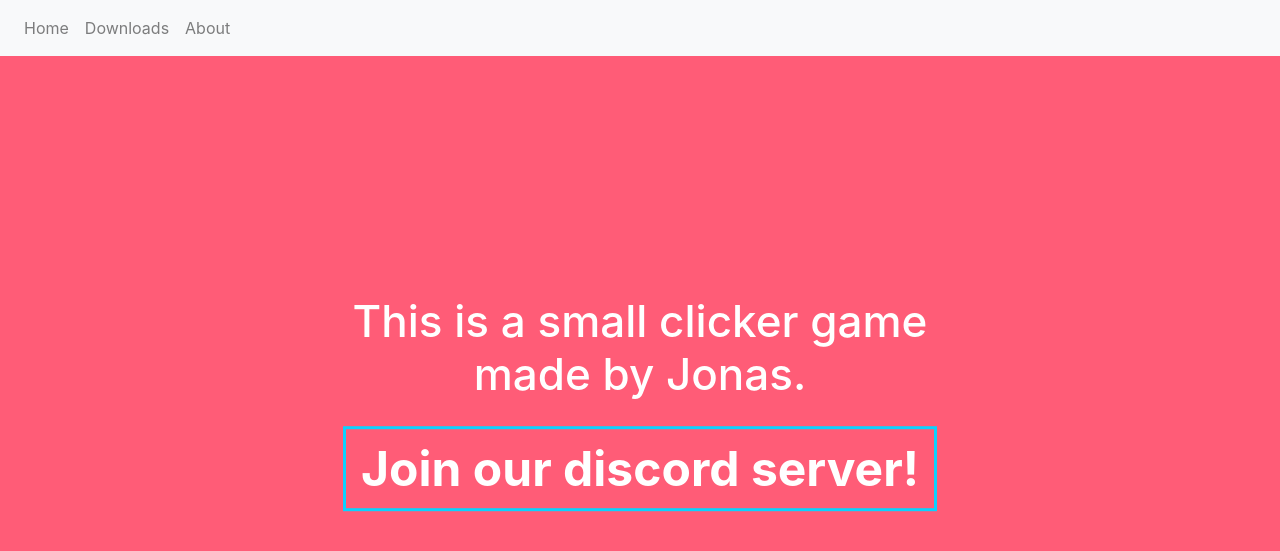
After one commit to Jonas69420/FlaskAppPython, a Flask app: page /about in a window 1280 px wide. The commit adds this page. Shown: the top 551 px of the page. Run offline with Flask 2, Linux system fonts and the light colour scheme; some libraries are stand-ins or nearby versions.

Commit message:
little stuffs

```diff
--- a/clicker.json
+++ b/clicker.json
@@ -1,7 +1,7 @@
 {
   "clicker": [
     {
-      "clicks": 7558
+      "clicks": 7659
     }
   ]
 }
--- a/main.py
+++ b/main.py
@@ -1,6 +1,4 @@
 from website import create_app
-
-isHome = True
 
 def main():
     # Create application
--- a/website/static/main.css
+++ b/website/static/main.css
@@ -5,8 +5,6 @@
 .button{
   /*background button*/
   text-decoration: none;
-    /*background-color: rgba(10, 210, 255, 1);*/
-
   padding: 10px;
   padding-left: 15px;
   padding-right: 15px;
@@ -19,12 +17,20 @@
   font-weight: bold;
   color: #ffffff;
 
+  /*https://stackoverflow.com/a/4407335*/
+  -webkit-touch-callout: none; /* iOS Safari */
+    -webkit-user-select: none; /* Safari */
+     -khtml-user-select: none; /* Konqueror HTML */
+       -moz-user-select: none; /* Old versions of Firefox */
+        -ms-user-select: none; /* Internet Explorer/Edge */
+            user-select: none; /* Non-prefixed version, currently supported by Chrome, Edge, Opera and Firefox */
+
   transition: all 0.25s ease;
 }
 
 .button:hover{
-    /*box-shadow: 0px 0px 105px rgba(10, 210, 255, 0.5);*/
   background-color: rgb(10, 210, 255);
+  text-decoration: none;
   color: #ffffff;
 }
 
--- /dev/null
+++ b/website/templates/about.html
@@ -0,0 +1,16 @@
+{% extends "base.html" %} {% block title %}About{% endblock %}
+
+
+{% block content %}
+<div style="color:#fff;" class="" align="center">
+    <div class="center" >
+        <h1 align="center" style="font-size: 44px;">
+            This is a small clicker game made by Jonas.
+        </h1>
+        <br>
+        <a class="button" href="https://discord.gg/mRpBm6A9Vv", style="font-size: 48px;">
+            Join our discord server!
+        </a>
+    </div>
+</div>
+{% endblock %}
--- a/website/templates/base.html
+++ b/website/templates/base.html
@@ -31,6 +31,7 @@
                 <div class="navbar-nav">
                     <a class="nav-item nav-link" id="home" href="/">Home</a>
                     <a class="nav-item nav-link" id="downloads" href="/downloads">Downloads</a>
+                    <a class="nav-item nav-link" id="downloads" href="/about">About</a>
                 </div>
             </div>
         </nav>
--- a/website/templates/home.html
+++ b/website/templates/home.html
@@ -6,6 +6,9 @@
   <div class="center">
     <div align="center" style="font-weight: bold; font-size: 48px;">
       {{clicks}} reloads
+      <div align="center" style="font-weight: lighter; font-size: 24px;">
+        (reload the page to add to the counter!)
+      </div>
     </div>
 
     <br/>
--- a/website/views.py
+++ b/website/views.py
@@ -1,6 +1,5 @@
 from flask import Blueprint, render_template
 import json
-import main
 
 views = Blueprint('views', __name__)
 
@@ -32,6 +31,12 @@
     print(load_clicks())
     return render_template("home.html", clicks=load_clicks())
 
+@views.route('/about')
+def about_page():
+    set_clicks(1)
+    print(load_clicks())
+    return render_template("about.html")
+
 @views.route('/downloads')
 def downloads_page():
     return render_template("downloads.html")
```
Lines whose indentation alone changed are shown as unchanged.
